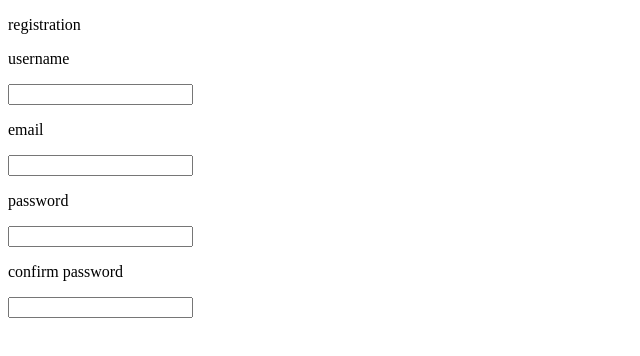
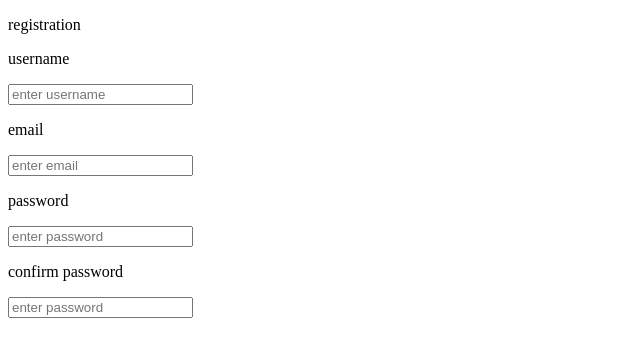
Before and after one commit to giorgikkh/week-projects, a plain HTML site: page index.html in a window 1280 px wide. Shown: the whole page, without its empty margins (0-640 px from the left). Drawn offline with Linux system fonts and the light colour scheme.

Commit message:
second update in html

```diff
--- a/index.html
+++ b/index.html
@@ -11,19 +11,22 @@
           <div><p>registration</p></div>
 
           <div><p>username</p>
-                  <input type="enter your username"></div>
+                  <input type="text" placeholder="enter username"></div>
 
 
           <div><p>email</p>
-                 <input type="enter your email"></div>
+                 <input type="enter your email" placeholder="enter email"></div>
 
           <div><p>password</p>
-        <input type="enter your password"></div>
+        <input type="enter your password" placeholder="enter password"></div>
 
           <div><p>confirm password</p>
-                 <input type="enter password again"></div>
+                 <input type="enter password again" placeholder="enter password"></div>
 
       </div>
 
+
+      <script src="index.js"></script>
+
 </body>
 </html>
```
